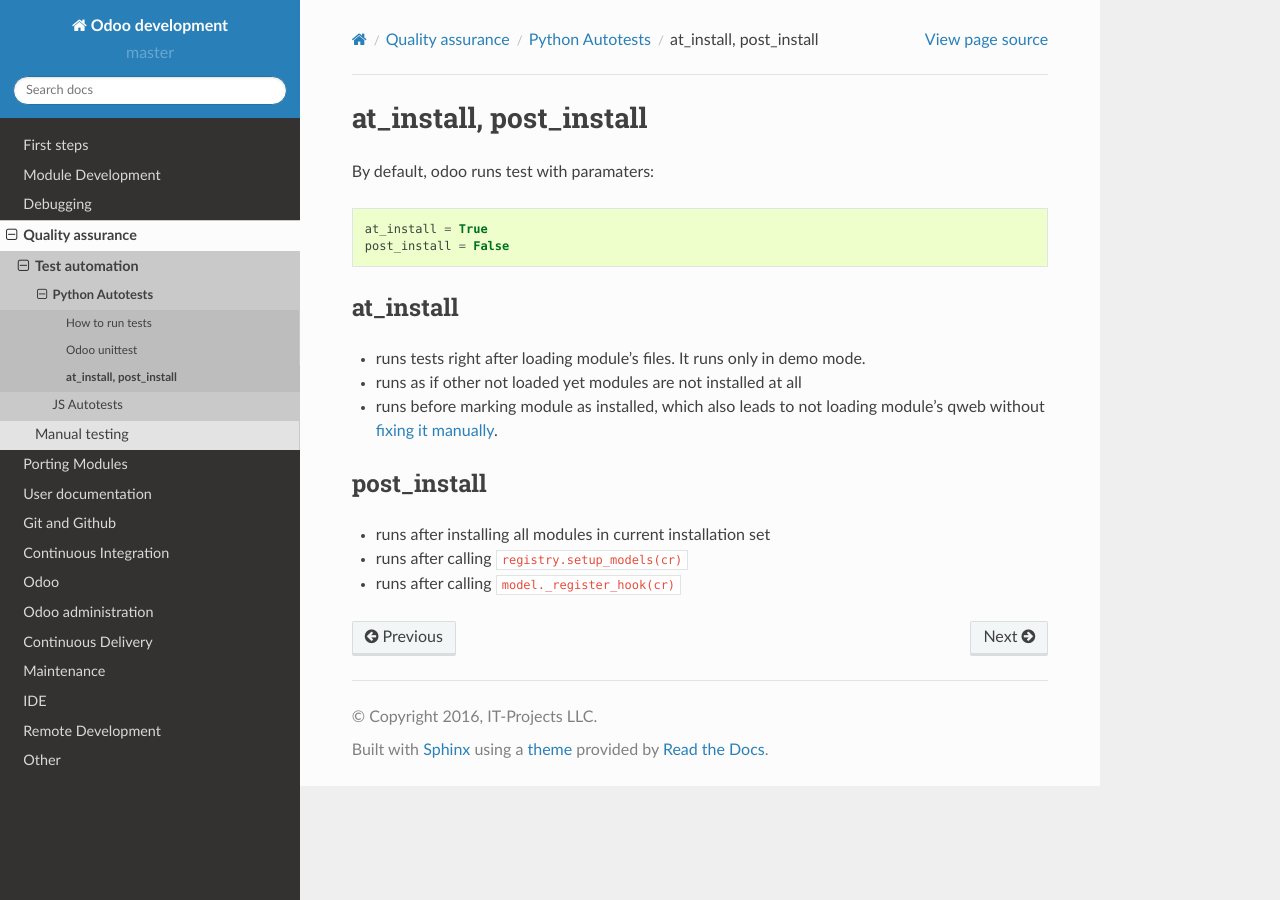
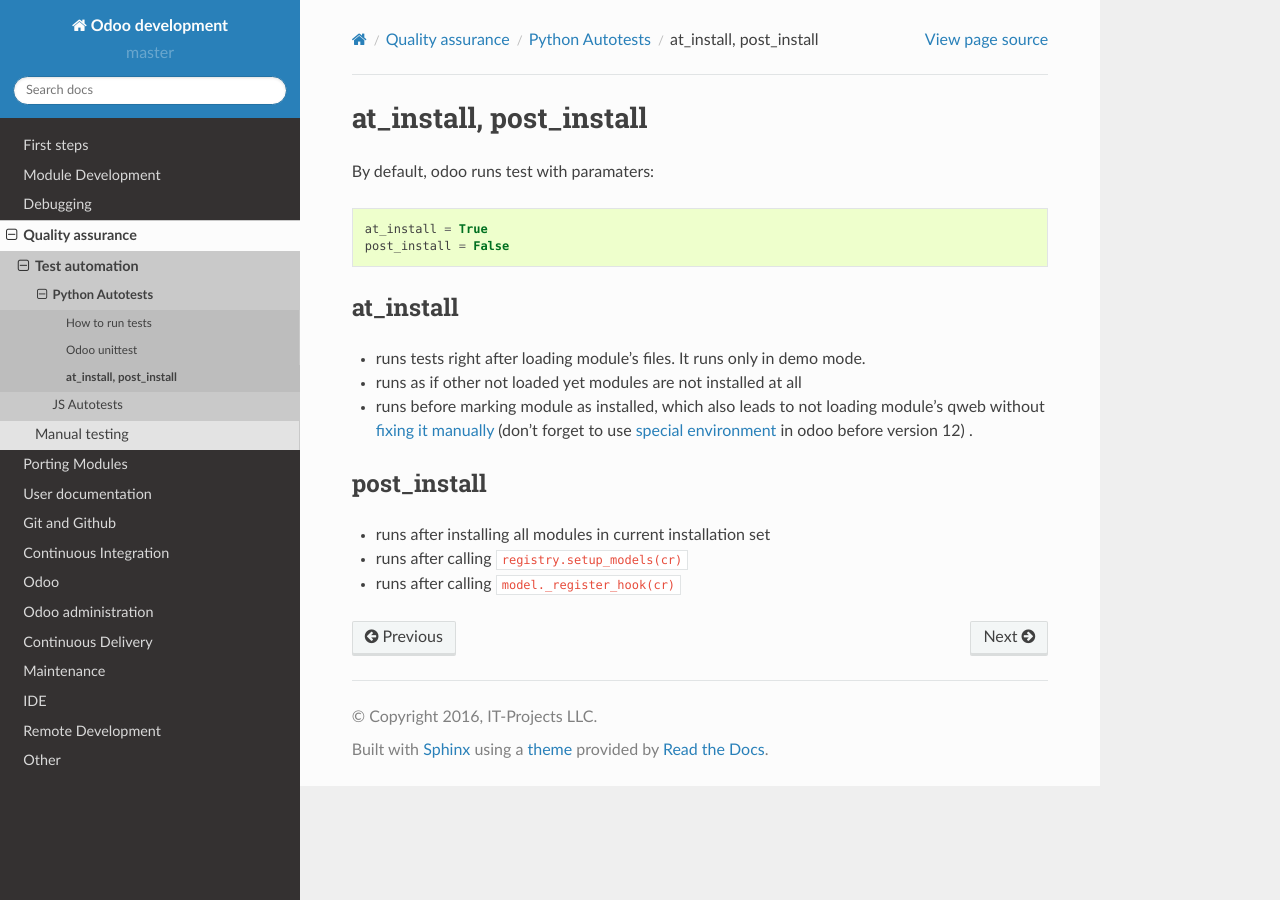
Before and after one commit to itpp-labs/odoo-development, a Sphinx documentation site: the page built from docs/qa/python/at_install-post_install.rst, in a window 1280 px wide. Built offline with Sphinx 7.4.7 and the Read the Docs theme 2.0.0, drawn with Linux system fonts in a browser that asks for light colours.

```diff
--- a/docs/qa/python/at_install-post_install.rst
+++ b/docs/qa/python/at_install-post_install.rst
@@ -11,7 +11,7 @@ at_install
 ==========
 * runs tests right after loading module's files. It runs only in demo mode.
 * runs as if other not loaded yet modules are not installed at all
-* runs before marking module as installed, which also leads to not loading module's qweb without `fixing it manually <https://github.com/odoo/odoo/blob/11.0/addons/point_of_sale/tests/test_frontend.py#L292-L296>`__.
+* runs before marking module as installed, which also leads to not loading module's qweb without `fixing it manually <https://github.com/odoo/odoo/blob/11.0/addons/point_of_sale/tests/test_frontend.py#L292-L296>`__ (don't forget to use :doc:`special environment <../js/phantom_js-test_cr>` in odoo before version 12) .
 
 post_install
 ============
```
